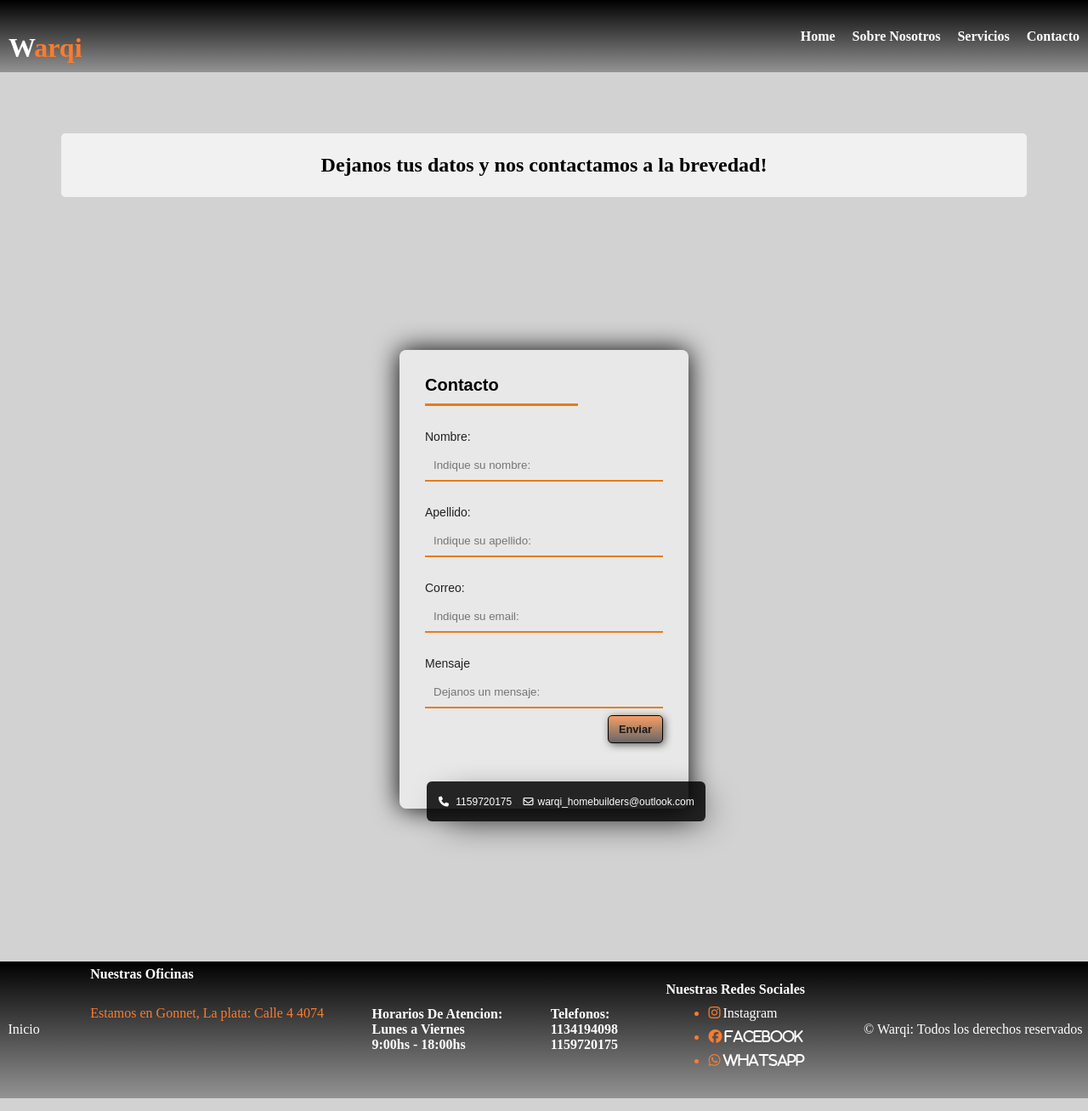
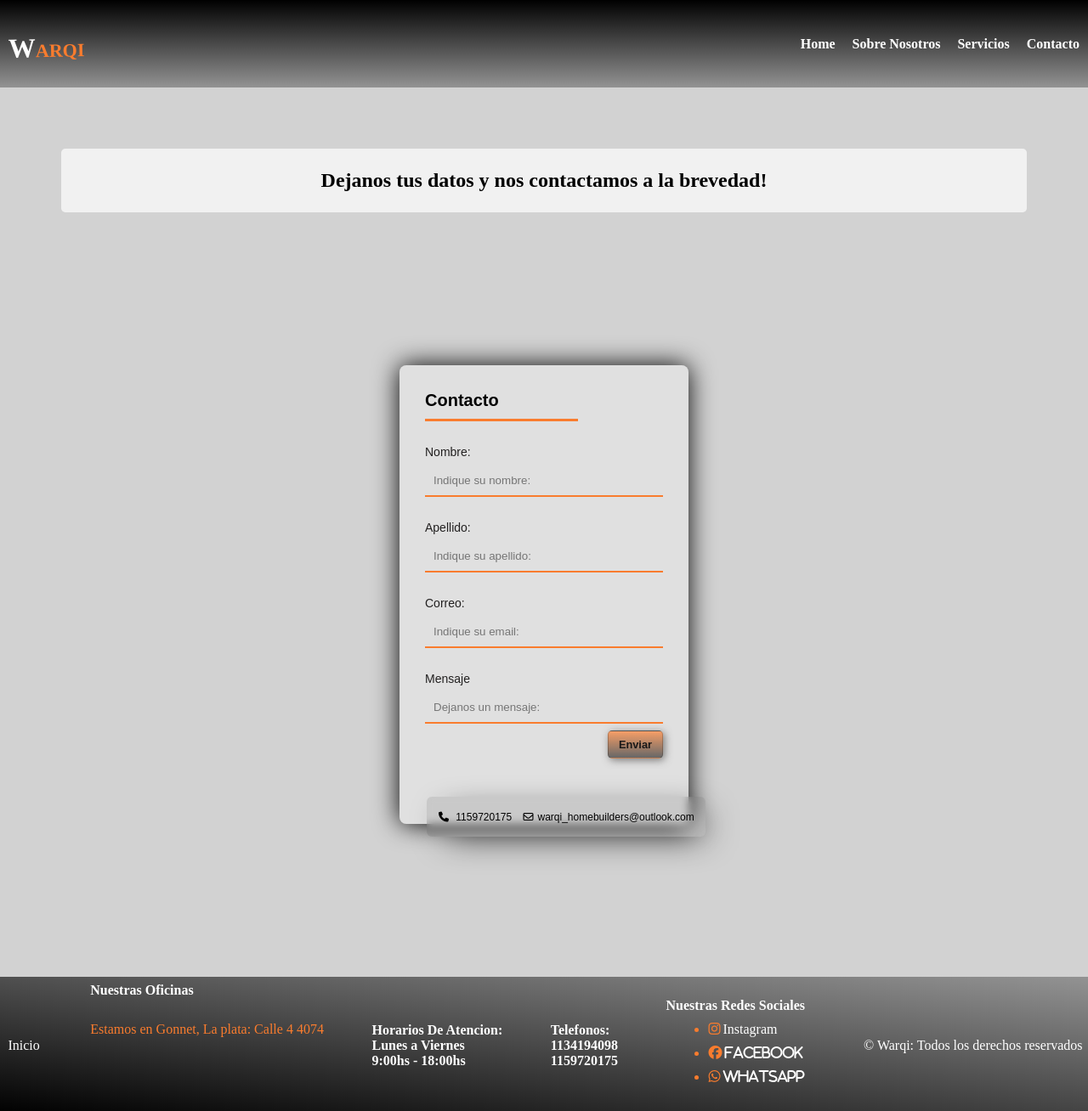
Before and after one commit to HectorSena/warqi-hectorsena, a website: page contactos.html in a window 1280 px wide. Shown: the top 1308 px of the page at 85% size. Drawn offline with Linux system fonts and the light colour scheme; grey boxes are pictures that could not be loaded.

Commit message:
se agregaron estilos

```diff
--- a/scss/colores.scss
+++ b/scss/colores.scss
@@ -2,6 +2,8 @@ $coloruno: #f97c2e;
 $gradientblackwhite:linear-gradient(0deg,
     rgba(0, 0, 0, 0.300),
     #000000);
-
+$gradientwhiteblack:linear-gradient(6deg,
+    #000000,
+    rgba(0, 0, 0, 0.300));
 /* seccion blanca */
 $colorwhitebg: rgba(191, 191, 191, 0.697);
--- a/scss/estilos-contactos.scss
+++ b/scss/estilos-contactos.scss
@@ -4,7 +4,7 @@ body {
 .form {
     width: 340px;
     height: 540px;
-    background: rgba(255, 255, 255, 0.50);
+    background: rgba(255, 255, 255, 0.3);
     border-radius: 8px;
     box-shadow: 0 0 40px - 10px #000;
     margin: calc(50vh - 220px) auto;
@@ -27,7 +27,7 @@ body {
     padding-bottom: 10px;
     width: 180px;
     color: rgb(0, 0, 0);
-    border-bottom: 3px solid rgba(232, 115, 5, 0.919);
+    border-bottom: 3px solid $coloruno;
 }
 #formulario input {
     width: 100%;
@@ -39,7 +39,7 @@ body {
     border: 0;
     font-family: "montserrat", sans-serif;
     transition: all .3s;
-    border-bottom: 2px solid rgba(232, 115, 5, 0.919);
+    border-bottom: 2px solid $coloruno;
 }
 input:focus{
     border-bottom:2px solid black;
@@ -63,13 +63,15 @@ p:before{
     position: absolute;
     bottom: -15px;
     right: -20px;
-    background: rgba(0, 0, 0, 0.845);
-    color: white;
+    background: rgba(0, 0, 0, 0.1);
+    color: black;
     width: 320px;
     padding: 16px 4px 16px 4px;
     border-radius: 6px;
     font-size: 12px;
     box-shadow: 10px 10px 40px -14px rgb(0, 0, 0);
+    backdrop-filter: blur(5px);
+    -webkit-backdrop-filter: blur(5px);
 }
 .form-div span{
     margin: 2px 5px 0 10px;
--- a/scss/estilos.scss
+++ b/scss/estilos.scss
@@ -32,12 +32,12 @@ button {
     margin: 1rem;
     padding: 2em;
     border-radius: 5px;
-    border: 1px solid rgb(0, 0, 0);
+    border: 1px solid rgba(0, 0, 0, 0.2);
     background-image: linear-gradient(0deg,
     rgba(0, 0, 0, 0.57),
     #f97c2eb4);
     color: rgb(26, 24, 24);
-    box-shadow: 2px 2px 10px rgb(99, 98, 96);
+    box-shadow: 2px 2px 10px rgba(99, 98, 96, 0.8);
 }
 
 button:hover {
@@ -54,11 +54,12 @@ header {
 
 }
 .logo-header {
-    margin: 5px;
-    padding: 5px;
+    margin-bottom: 0.6em;
+    padding: 0.3em;
     font-weight: bold;
     font-size: 2em;
     color: white;
+    text-align: center;
 }
 .logo-header:hover {
     transform: rotate(-1deg);
@@ -82,6 +83,7 @@ header a {
     text-decoration: none;
     font-weight: bold;
     color: white;
+    align-items: center;
 }
 
 header a:hover {
@@ -363,7 +365,7 @@ header a:hover {
 }
 /* FOOTER */
 footer {
-    background-image: $gradientblackwhite;
+    background-image: $gradientwhiteblack;
     display: flex;
     flex-direction: column;
     align-items: center;
@@ -382,7 +384,7 @@ footer span {
     margin: 3px;
 }
 footer p {
-    font-size: 0.5em;
+    font-size: clamp(12px, 10vw, 24px);
     color: $coloruno;
 }
 footer li {
```
Also changed, not shown: css/estilos.css.
